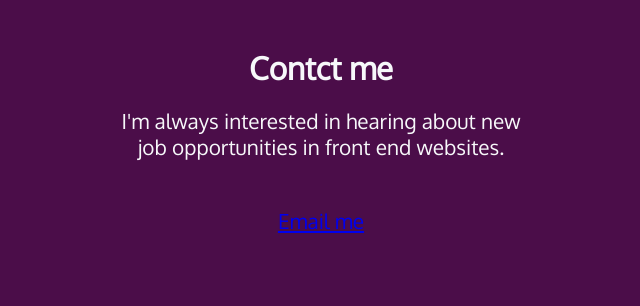
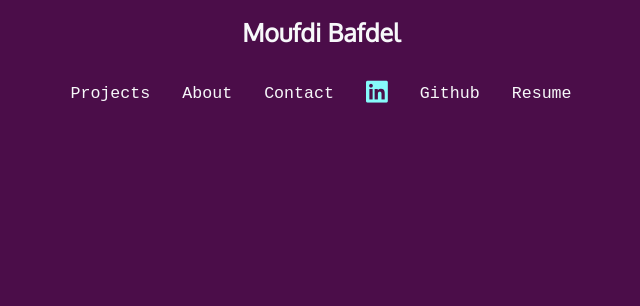
Before and after one commit to MoufdiZB/portfolio-website, a plain HTML site: page index.html in a window 1280 px wide. Shown: the whole page, without its empty margins (319-959 px from the left). Drawn offline with Linux system fonts and the light colour scheme; a web font is replaced by a local one.

Commit message:
nav bar part one

```diff
--- a/index.html
+++ b/index.html
@@ -1,22 +1,43 @@
-<link rel="stylesheet" href="style.css">
+<link rel="stylesheet" href="style.css" />
 <html>
   <head>
-    <link rel="preconnect" href="https://fonts.googleapis.com">
-<link rel="preconnect" href="https://fonts.gstatic.com" crossorigin>
-<link href="https://fonts.googleapis.com/css2?family=Oxygen&family=Oxygen+Mono&display=swap" rel="stylesheet">
+    <link rel="preconnect" href="https://fonts.googleapis.com" />
+    <link rel="preconnect" href="https://fonts.gstatic.com" crossorigin />
+    <link
+      href="https://fonts.googleapis.com/css2?family=Oxygen&family=Oxygen+Mono&display=swap"
+      rel="stylesheet"
+    />
+    <link
+      rel="stylesheet"
+      href="https://cdnjs.cloudflare.com/ajax/libs/font-awesome/6.3.0/css/all.min.css"
+    />
   </head>
   <body>
-    <section id="contact">
-      <h2>Contct me</h2>
-     <p>   I'm always interested in hearing about new job opportunities in front end websites.</p>
-     <p><a target="_blank" href="https://mail.google.com/mail/u/1/#inbox">Email me</a></p>
-
-    </section>
-
+    <nav id="nav">
+      <ul>
+        <li>
+          <h1><a href="#index">Moufdi Bafdel</a></h1>
+        </li>
+        <li><a href="#projects"> Projects</a></li>
+        <li><a href="#about" target="_blank">About</a></li>
+        <li><a href="#contact" target="_blank">Contact</a></li>
+        <li>
+          <a
+            href="https://www.linkedin.com/in/moufdi-bafdel-101850260/"
+            target="_blank"
+            ><i class="fa-brands fa-linkedin" aria-hidden="true"></i><span class="sr-only">LinkedIn</span></a
+          >
+        </li>
+        <li>
+          <a href="https://github.com/MoufdiZB" target="_blank">Github</a>
+        </li>
+        <li><a href="#resume" target="_blank">Resume</a></li>
+      </ul>
+    </nav>
+  </body>
 </html>
 
-
-  <!-- <section id="intro">
+<!-- <section id="intro">
       <p class="name">Hi, my name is <span>Moufdi Bafdel</span></p>
       <h2>I develop the front end of websites.</h2>
       <p>I'm a student
@@ -24,5 +45,11 @@
       <p>Currently, I'm completing the
         front end Bootcamp.</p>
 
-  </body>
-    </section> -->
+
+    </section>-->
+<!-- <section id="contact">
+      <h2>Contct me</h2>
+     <p>   I'm always interested in hearing about new job opportunities in front end websites.</p>
+     <p><a target="_blank" href="https://mail.google.com/mail/u/1/#inbox">Email me</a></p>
+
+    </section>-->
--- a/style.css
+++ b/style.css
@@ -62,3 +62,40 @@ h3 {
 #contact p:last-child{
   margin-top:3rem;
 }
+nav{
+  font-family: var(--mono);
+  font-size: 80%;
+  padding:1rem ;
+}
+
+nav h1 a{
+  font-family: var(--sans);
+}
+nav li:first-child{
+  flex-basis: 100%;
+  text-align: center;
+
+
+}
+nav ul{
+  list-style-type: none;
+  padding: 0;
+  margin: 0;
+  display: flex;
+  flex-flow: row wrap;
+  justify-content: center;
+  align-items: center;
+  gap: 2rem;
+}
+nav a{
+  text-decoration: none;
+  color: var(--white);
+
+}
+nav a:hover{
+  color: var(--magenta);
+}
+nav [class*="fa-"]{
+  color: var(--aqua);
+  font-size: 150%;
+}
```
